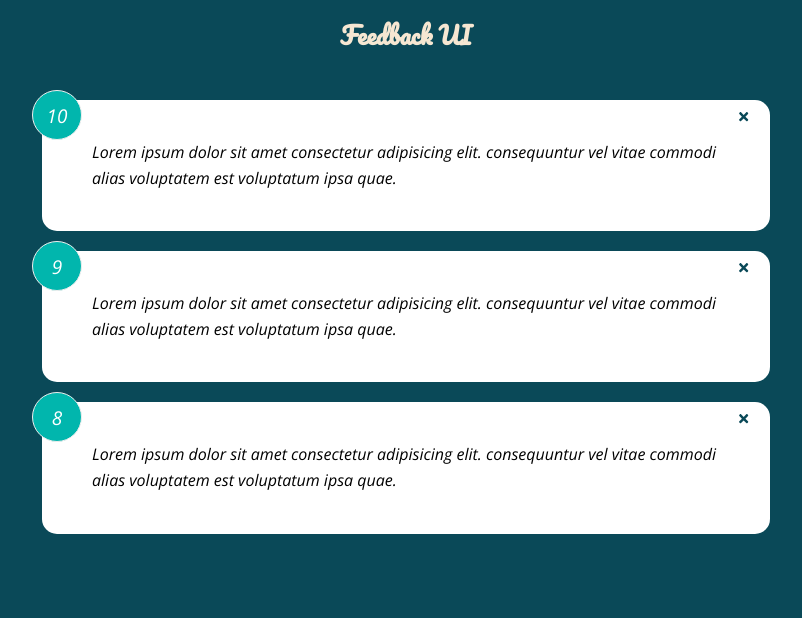
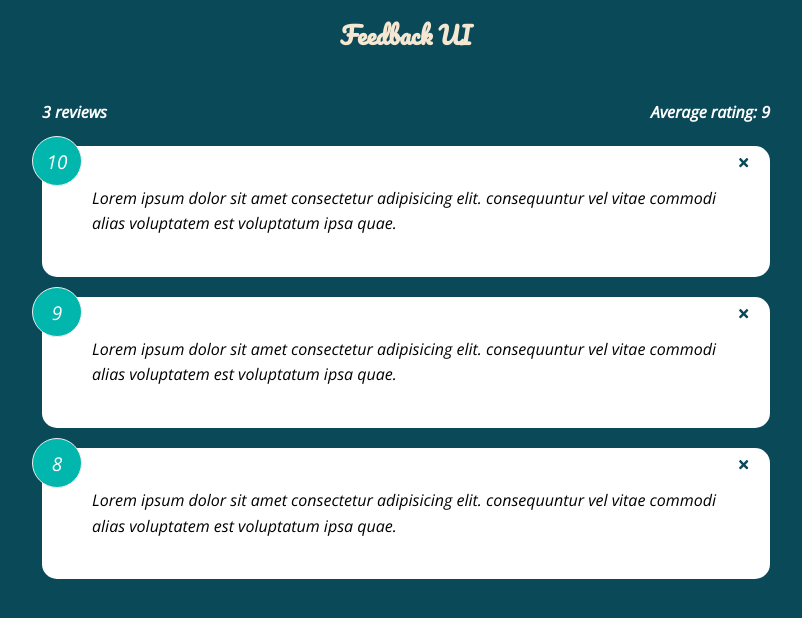
Before and after one commit to jrodriguezo/react-feedback, a React (Create React App) app: page / in a window 1280 px wide. Shown: the top 618 px of the page, without its empty margins (234-1036 px from the left). Built offline with nearby package versions, Linux system fonts and the light colour scheme; a web font is replaced by a local one.

Commit message:
Stats added

```diff
--- a/src/App.js
+++ b/src/App.js
@@ -2,6 +2,7 @@ import { useState } from 'react';
 import Header  from './components/Header';
 import FeedbackList from './components/FeedbackList';
 import FeedbackData from './data/FeedbackData';
+import FeedbackStats from './components/FeedbackStats';
 
 function App() {
   const [feedback, setFeedback] = useState(FeedbackData)
@@ -16,6 +17,7 @@ function App() {
       <>
       <Header />
       <div className='container'>
+        <FeedbackStats feedback={feedback} />
         <FeedbackList feedback={feedback} handleDelete={deleteFeedback} />
       </div>
       </>
--- a/src/components/FeedbackList.jsx
+++ b/src/components/FeedbackList.jsx
@@ -5,7 +5,7 @@ import FeedbackItem from "./FeedbackItem"
 function FeedbackList({feedback, handleDelete}) {
 
     if(!feedback || feedback.length === 0){
-        return <p className="warning">Not feedbacks available!</p>
+        return <p className="warning">No feedbacks available yet</p>
     }
 
     return (
--- /dev/null
+++ b/src/components/FeedbackStats.jsx
@@ -0,0 +1,23 @@
+import PropTypes from 'prop-types';
+
+function FeedbackStats({feedback}) {
+    // Calculate ratings avg
+    let average = feedback.reduce((acc, cur) => {
+        return acc + cur.rating
+    }, 0) / feedback.length
+
+    average = average.toFixed(1).replace(/[.,]0$/, '')
+
+    return (
+        <div className="feedback-stats">
+            <h4>{feedback.length} reviews</h4>
+            <h4>Average rating: {isNaN(average) ? 0 : average}</h4>
+        </div>
+    )
+}
+
+FeedbackStats.propTypes = {
+    feedback: PropTypes.array.isRequired
+}
+
+export default FeedbackStats
```
